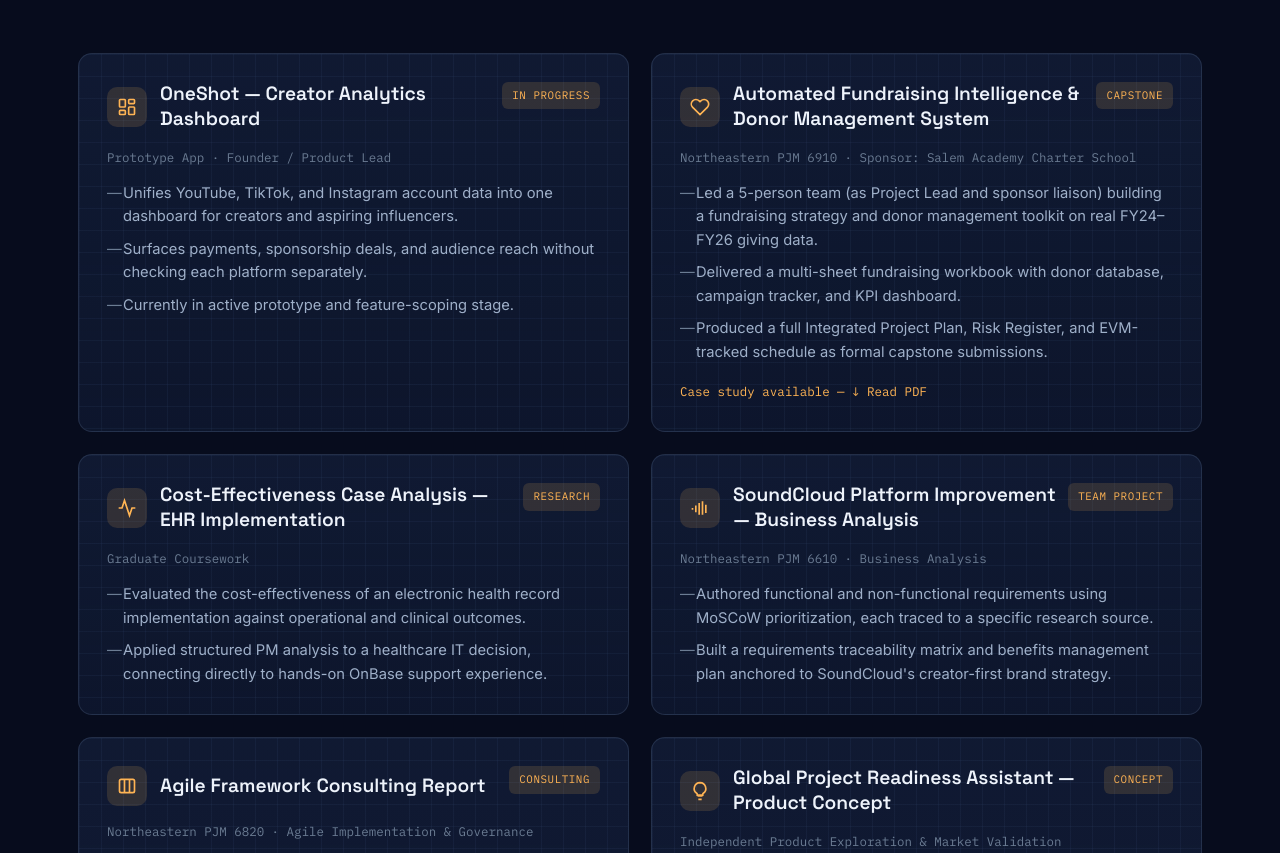
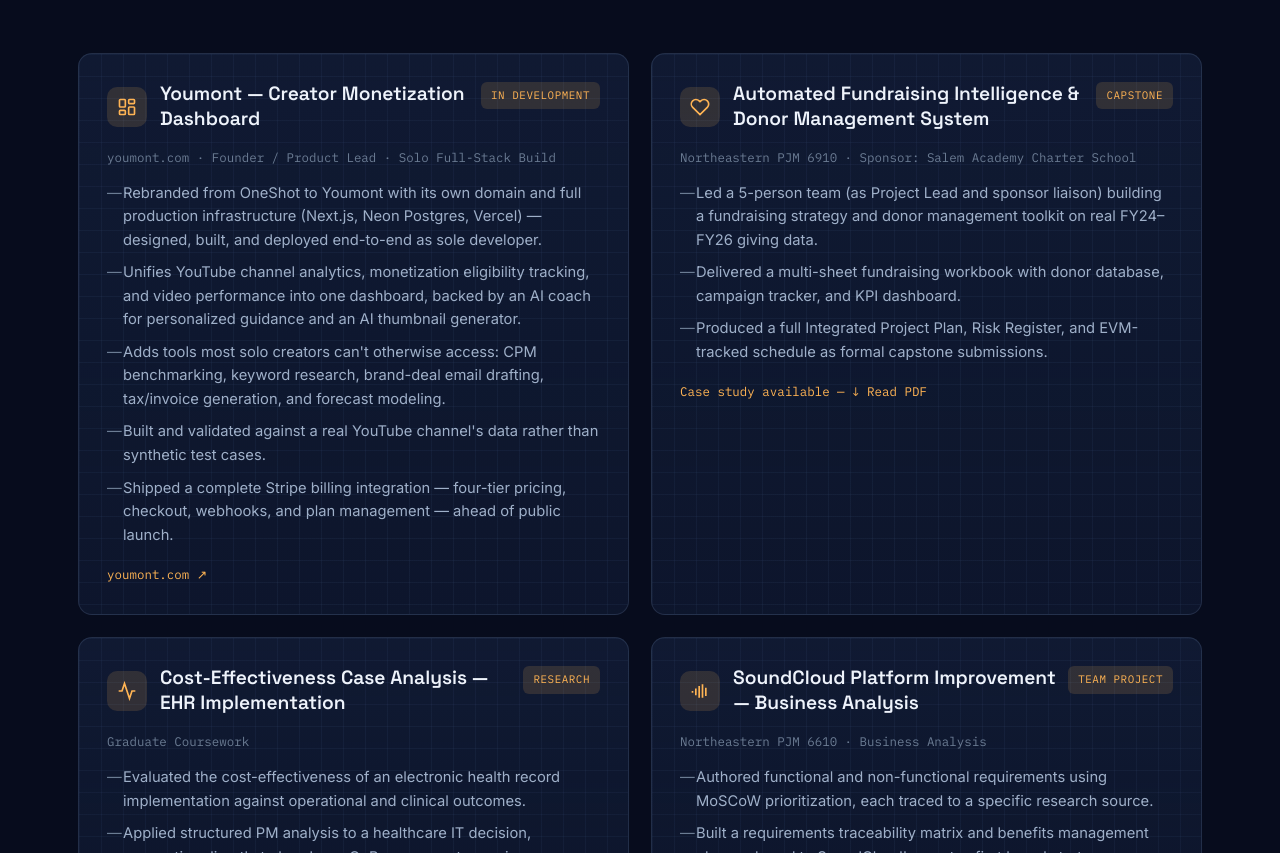
Before and after one commit to XtraordinaryProxy/Aravind-Portfolio, a website: page index.html in a window 1280 px wide. Shown: the part 2351-3204 px from the top of the page. Drawn offline with nearby package versions, Linux system fonts and the light colour scheme; animation ran at ten frames a second.

Commit message:
Update portfolio: OneShot rebrand to Youmont

```diff
--- a/index.html
+++ b/index.html
@@ -740,18 +740,21 @@
           <div class="sheet-head">
             <div class="sheet-title">
               <span class="sheet-icon" aria-hidden="true"><svg viewBox="0 0 24 24" fill="none" stroke="currentColor" stroke-width="2"><rect x="3" y="3" width="7" height="9" rx="1"/><rect x="14" y="3" width="7" height="5" rx="1"/><rect x="14" y="12" width="7" height="9" rx="1"/><rect x="3" y="16" width="7" height="5" rx="1"/></svg></span>
-              <h3>OneShot — Creator Analytics Dashboard</h3>
+              <h3>Youmont — Creator Monetization Dashboard</h3>
             </div>
-            <span class="sheet-tag">In Progress</span>
-          </div>
-          <div class="sheet-org">Prototype App · Founder / Product Lead</div>
+            <span class="sheet-tag">In Development</span>
+          </div>
+          <div class="sheet-org">youmont.com · Founder / Product Lead · Solo Full-Stack Build</div>
           <div class="sheet-body">
             <ul>
-              <li>Unifies YouTube, TikTok, and Instagram account data into one dashboard for creators and aspiring influencers.</li>
-              <li>Surfaces payments, sponsorship deals, and audience reach without checking each platform separately.</li>
-              <li>Currently in active prototype and feature-scoping stage.</li>
+              <li>Rebranded from OneShot to Youmont with its own domain and full production infrastructure (Next.js, Neon Postgres, Vercel) — designed, built, and deployed end-to-end as sole developer.</li>
+              <li>Unifies YouTube channel analytics, monetization eligibility tracking, and video performance into one dashboard, backed by an AI coach for personalized guidance and an AI thumbnail generator.</li>
+              <li>Adds tools most solo creators can't otherwise access: CPM benchmarking, keyword research, brand-deal email drafting, tax/invoice generation, and forecast modeling.</li>
+              <li>Built and validated against a real YouTube channel's data rather than synthetic test cases.</li>
+              <li>Shipped a complete Stripe billing integration — four-tier pricing, checkout, webhooks, and plan management — ahead of public launch.</li>
             </ul>
           </div>
+          <div class="sheet-links"><a href="https://www.youmont.com" target="_blank" rel="noopener">youmont.com ↗</a></div>
         </div>
 
         <div class="sheet reveal">
@@ -1119,7 +1122,7 @@
   </div>
   <div id="ai-suggestions">
     <button class="ai-chip">What's his PM experience?</button>
-    <button class="ai-chip">Tell me about OneShot</button>
+    <button class="ai-chip">Tell me about Youmont</button>
     <button class="ai-chip">What's he like to work with?</button>
   </div>
   <div id="ai-input-row">
```
Also changed, not shown: api/chat.js (+7 -2 lines).
